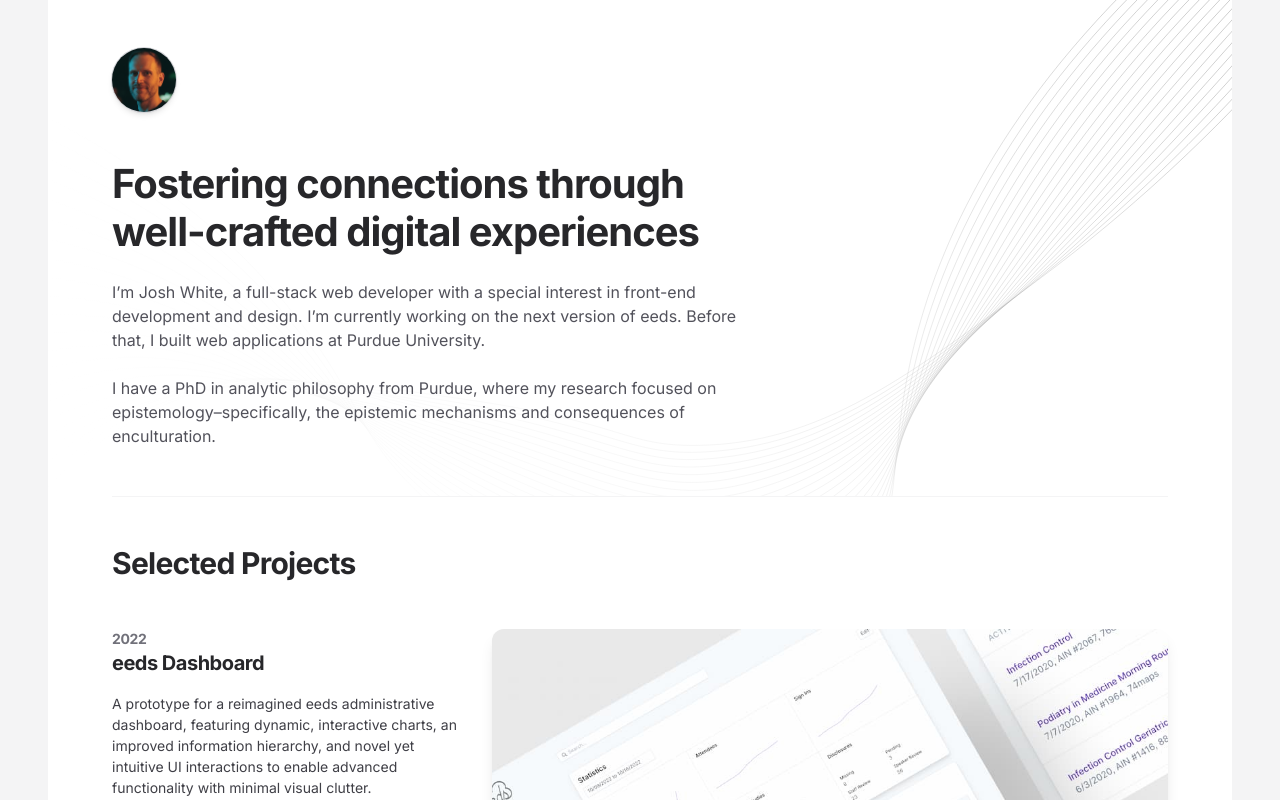
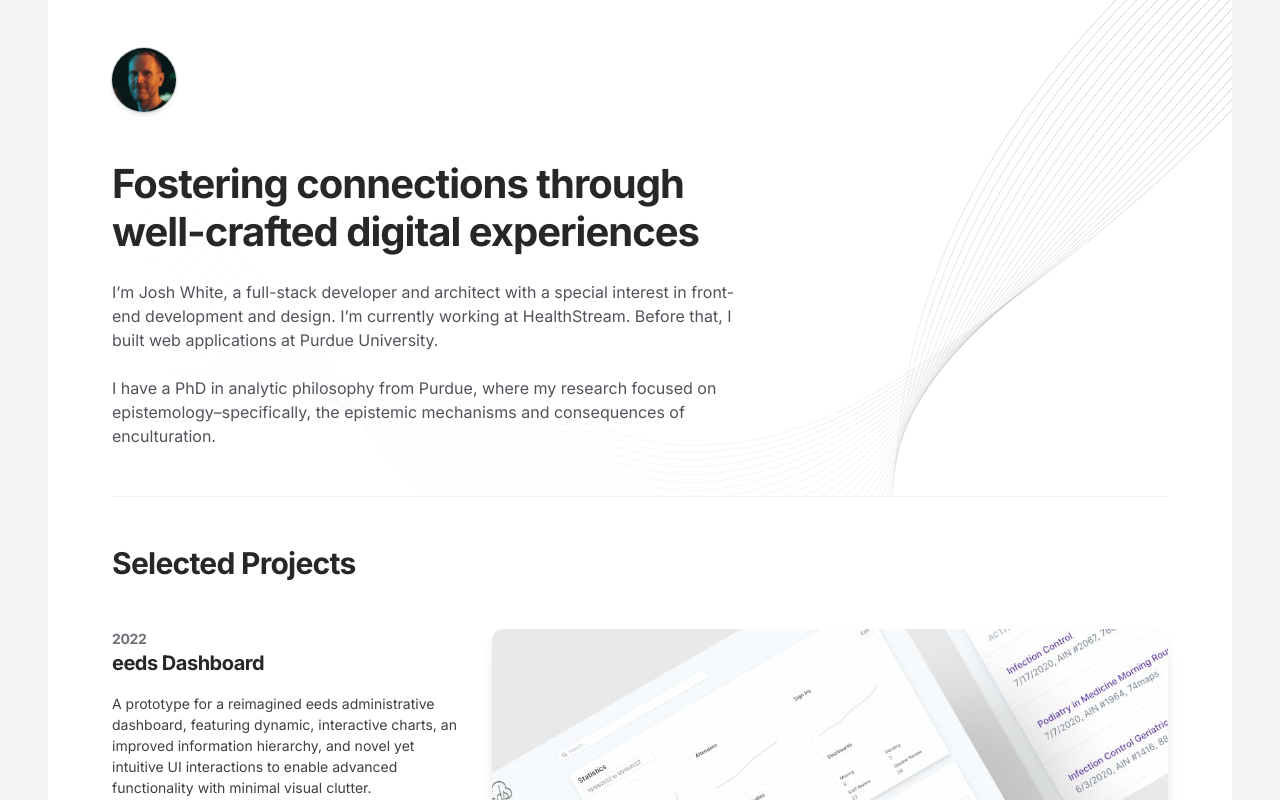
Before and after one commit to Josh865/josh-white, a Next.js app: page / in a window 1280 px wide. Shown: the top 800 px of the page. Built offline with nearby package versions, Linux system fonts and the light colour scheme.

Commit message:
Update text, remove favicon

```diff
--- a/src/pages/index.jsx
+++ b/src/pages/index.jsx
@@ -203,9 +203,9 @@ export default function Home() {
                   Fostering connections through well-crafted digital experiences
                 </h1>
                 <p className="mt-6 text-base text-zinc-600">
-                  I’m Josh White, a full-stack web developer with a special
+                  I’m Josh White, a full-stack developer and architect with a special
                   interest in front-end development and design. I’m currently
-                  working on the next version of eeds. Before that, I built web
+                  working at HealthStream. Before that, I built web
                   applications at Purdue University.
                 </p>
                 <p className="mt-6 text-base text-zinc-600">
```
Also changed, not shown: 1 other file (tests, documents, lock files or other folders).
